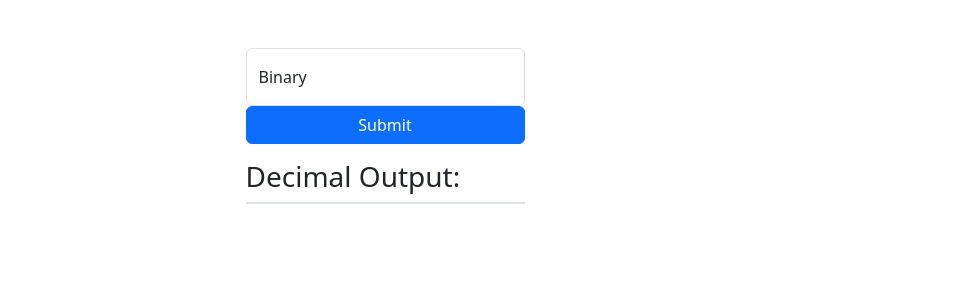
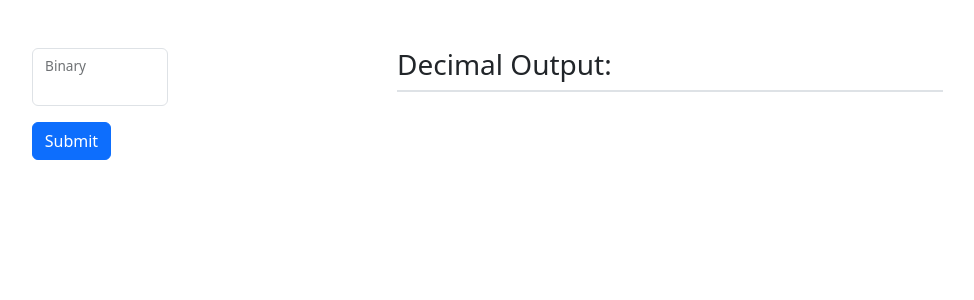
Before and after one commit to PhoebeY05/Bin2Dec, a Flask app: page / in a window 1280 px wide. Shown: the top 300 px of the page, without its empty margins (255-1229 px from the left). Run offline with Flask 3, Linux system fonts and the light colour scheme.

Commit message:
Updated UI
Components were too squeezed together so arranged them in columns instead

```diff
--- a/app.py
+++ b/app.py
@@ -18,6 +18,6 @@ def home():
             decimal = 0
             for i in range(len(binary)):
                 decimal += int(binary[i])*(2**(len(binary)-i-1))
-            return render_template("home.html", decimal=str(decimal))
+            return render_template("home.html", decimal=str(decimal), binary=binary)
     else:
-        return render_template("home.html", decimal="")
+        return render_template("home.html", decimal="", binary="")
--- a/templates/error.html
+++ b/templates/error.html
@@ -1,5 +1,7 @@
+<!DOCTYPE html>
 <html lang="en">
     <head>
+        <title>Error</title>
         <meta name="viewport" content="width=device-width, initial-scale=1">    <body>
         <link href="https://cdn.jsdelivr.net/npm/bootstrap@5.3.3/dist/css/bootstrap.min.css" rel="stylesheet" integrity="sha384-QWTKZyjpPEjISv5WaRU9OFeRpok6YctnYmDr5pNlyT2bRjXh0JMhjY6hW+ALEwIH" crossorigin="anonymous">
         <script src="https://cdn.jsdelivr.net/npm/@popperjs/core@2.11.8/dist/umd/popper.min.js" integrity="sha384-I7E8VVD/ismYTF4hNIPjVp/Zjvgyol6VFvRkX/vR+Vc4jQkC+hVqc2pM8ODewa9r" crossorigin="anonymous"></script>
--- a/templates/home.html
+++ b/templates/home.html
@@ -1,5 +1,7 @@
+<!DOCTYPE html>
 <html lang="en">
     <head>
+        <title>Converter</title>
         <meta name="viewport" content="width=device-width, initial-scale=1">    <body>
         <link href="https://cdn.jsdelivr.net/npm/bootstrap@5.3.3/dist/css/bootstrap.min.css" rel="stylesheet" integrity="sha384-QWTKZyjpPEjISv5WaRU9OFeRpok6YctnYmDr5pNlyT2bRjXh0JMhjY6hW+ALEwIH" crossorigin="anonymous">
         <script src="https://cdn.jsdelivr.net/npm/@popperjs/core@2.11.8/dist/umd/popper.min.js" integrity="sha384-I7E8VVD/ismYTF4hNIPjVp/Zjvgyol6VFvRkX/vR+Vc4jQkC+hVqc2pM8ODewa9r" crossorigin="anonymous"></script>
@@ -8,13 +10,15 @@
     <body>
         <div class="container">
             <form action="/" method="post">
-                <div>
-                    <div class="form-floating mx-auto mt-5 w-25 row">
-                        <input autocomplete="off" type="text" class="form-control" id="floatingInput" name="binary" Placeholder="Binary number" class=""col-sm>
-                        <label for="floatingInput">Binary</label>
-                        <button class="btn btn-primary col-sm" type="submit">Submit</button>
+                <div class="row">
+                    <div class="col">
+                        <div class="form-floating mx-auto mt-5 mb-5 w-25 ">
+                            <input autocomplete="off" type="text" class="form-control col-sm" id="floatingInput" name="binary" value="{{binary}}">
+                            <label for="floatingInput">Binary</label>
+                            <button class="btn btn-primary col-sm mt-3" type="submit">Submit</button>
+                        </div>
                     </div>
-                    <div class="form-floating mx-auto mt-3 w-25">
+                    <div class="mx-auto mt-5 w-25 col">
                         <h3>Decimal Output:</h3>
                         <h4 class="border">{{decimal}}</h4>
                     </div>
```
